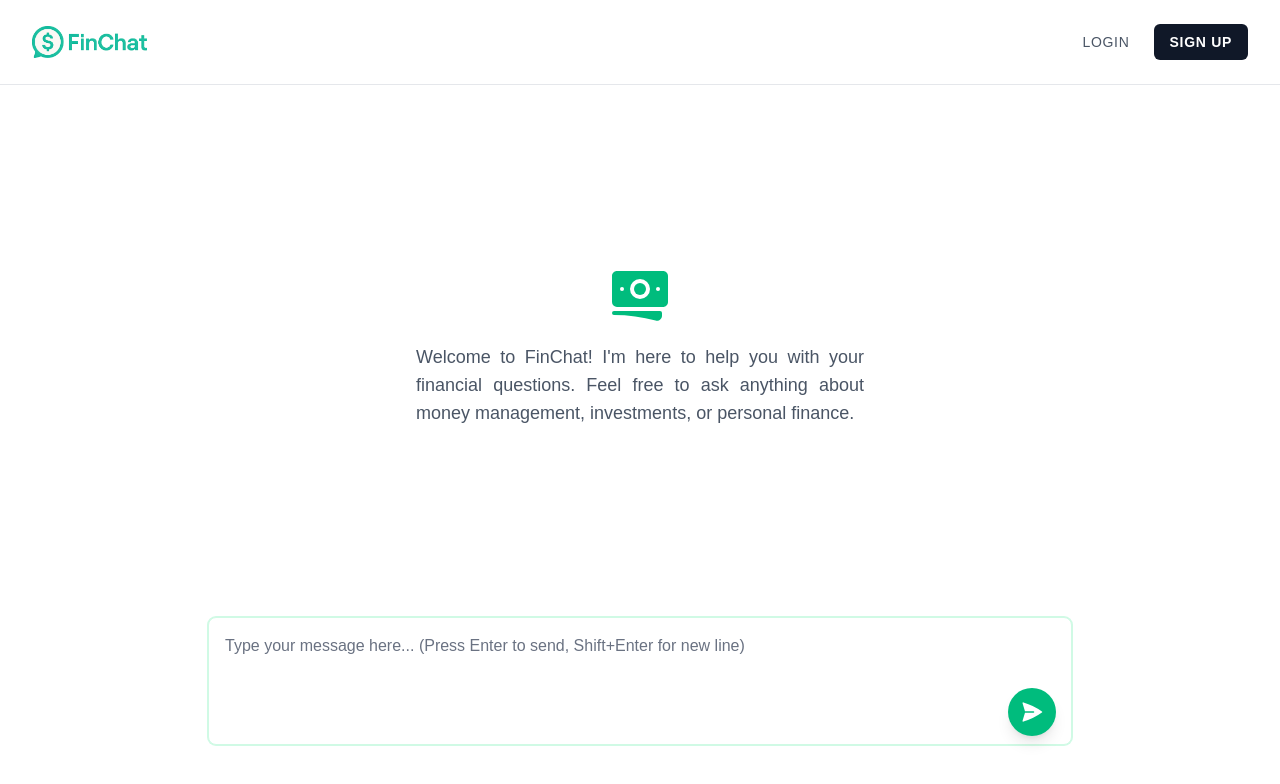
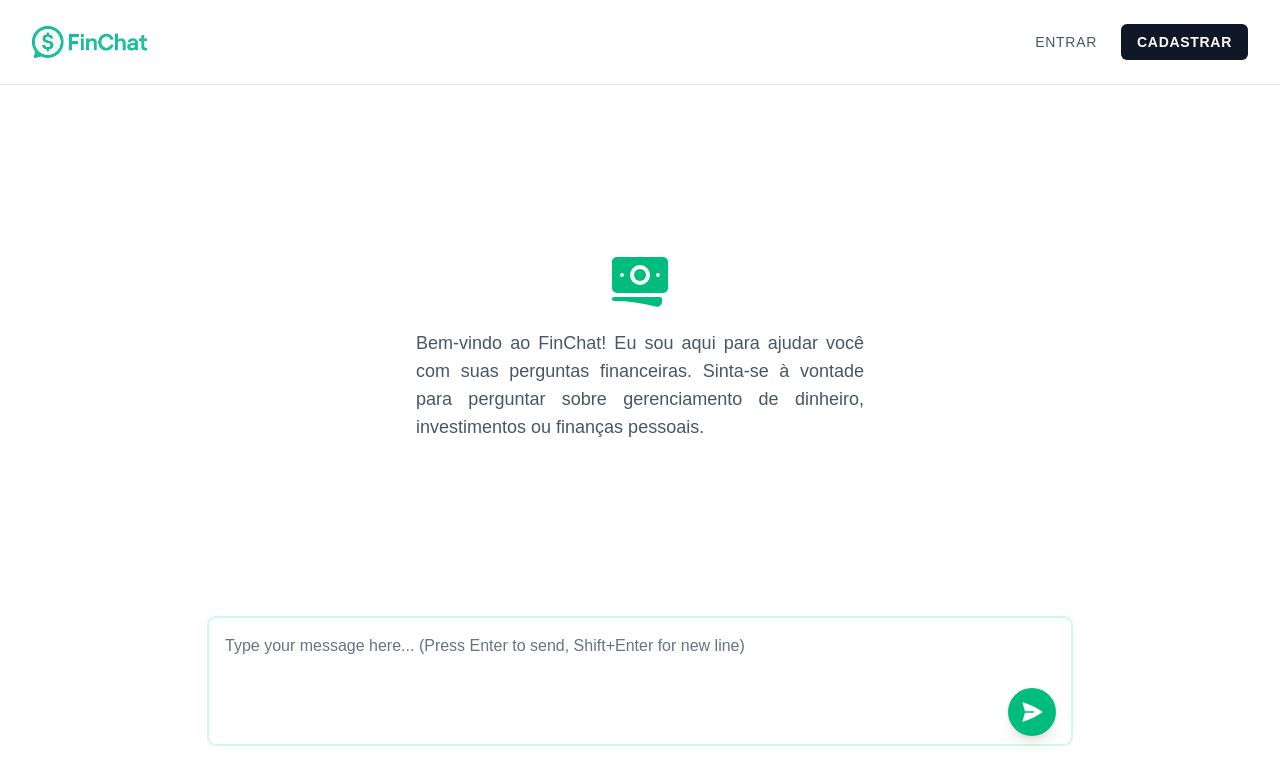
Before and after one commit to victobonetti/next-tet, a Next.js app: page /chat in a window 1280 px wide. Shown: the top 784 px of the page. Built offline with nearby package versions, Linux system fonts and the light colour scheme.

Commit message:
fix deploy

```diff
--- a/src/app/chat/page.tsx
+++ b/src/app/chat/page.tsx
@@ -99,8 +99,8 @@
                 >
                   <BanknotesIcon className="h-16 w-16 text-emerald-500 mb-4" />
                   <p className="text-gray-600 text-lg max-w-md text-justify font-light font-sans">
-                    Welcome to FinChat! I'm here to help you with your financial questions.
-                    Feel free to ask anything about money management, investments, or personal finance.
+                    Bem-vindo ao FinChat! Eu sou aqui para ajudar você com suas perguntas financeiras.
+                    Sinta-se à vontade para perguntar sobre gerenciamento de dinheiro, investimentos ou finanças pessoais.
                   </p>
                 </motion.div>
               )}
--- a/src/components/Header.tsx
+++ b/src/components/Header.tsx
@@ -28,13 +28,13 @@
               href="/login"
               className="text-sm font-medium text-gray-600 hover:text-gray-900 transition-colors uppercase tracking-wider"
             >
-              Login
+              Entrar
             </a>
             <a
               href="/signup"
               className="text-sm font-semibold text-white bg-gray-900 hover:bg-gray-800 px-4 py-2 rounded-md transition-colors uppercase tracking-wider"
             >
-              Sign Up
+              Cadastrar
             </a>
           </div>
         </div>
@@ -70,14 +70,14 @@
                   className="-mx-3 block rounded-lg px-3 py-2 text-base font-semibold leading-7 text-gray-900 hover:bg-gray-50"
                   onClick={() => setMobileMenuOpen(false)}
                 >
-                  Login
+                  Entrar
                 </a>
                 <a
                   href="/signup"
                   className="-mx-3 block rounded-lg px-3 py-2 text-base font-semibold leading-7 text-white bg-gray-900 hover:bg-gray-800"
                   onClick={() => setMobileMenuOpen(false)}
                 >
-                  Sign Up
+                  Cadastrar
                 </a>
               </div>
             </div>
```
Also changed, not shown: 1 other file (tests, documents, lock files or other folders).
